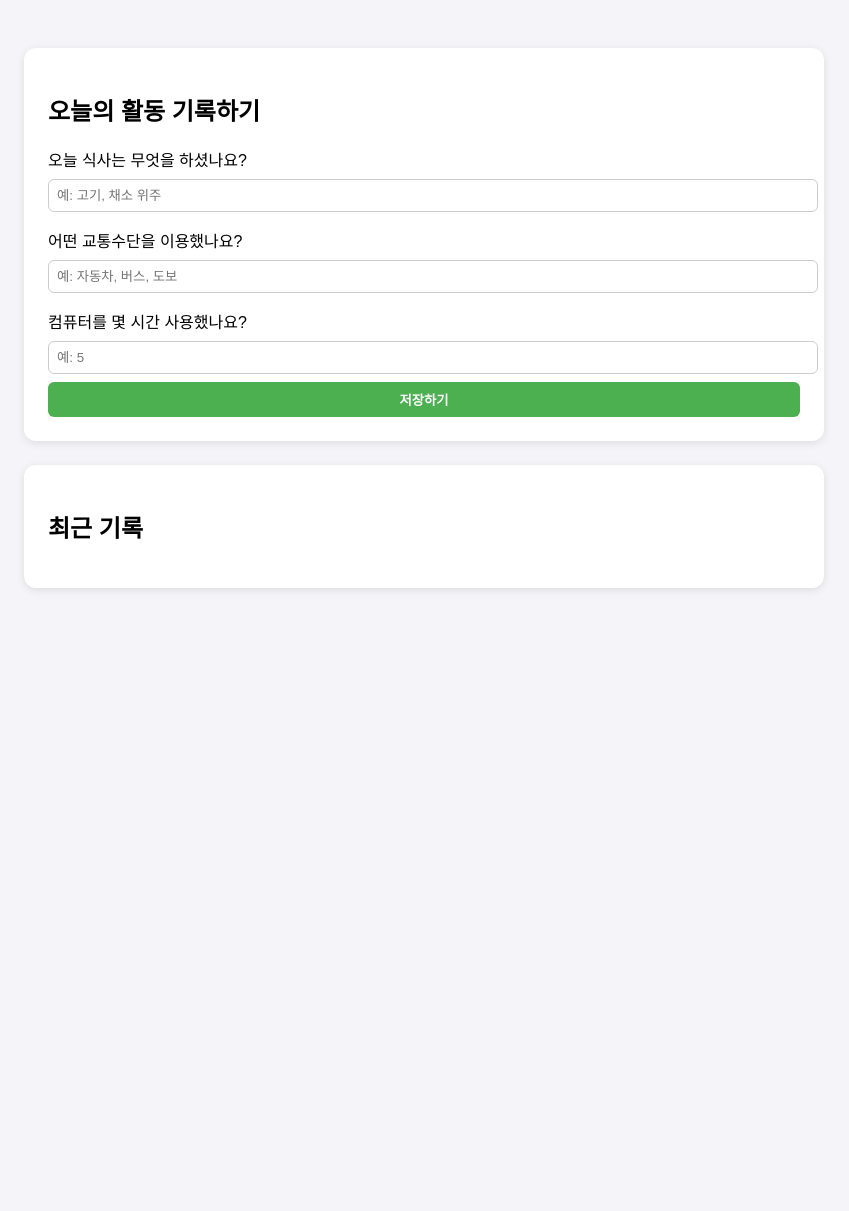
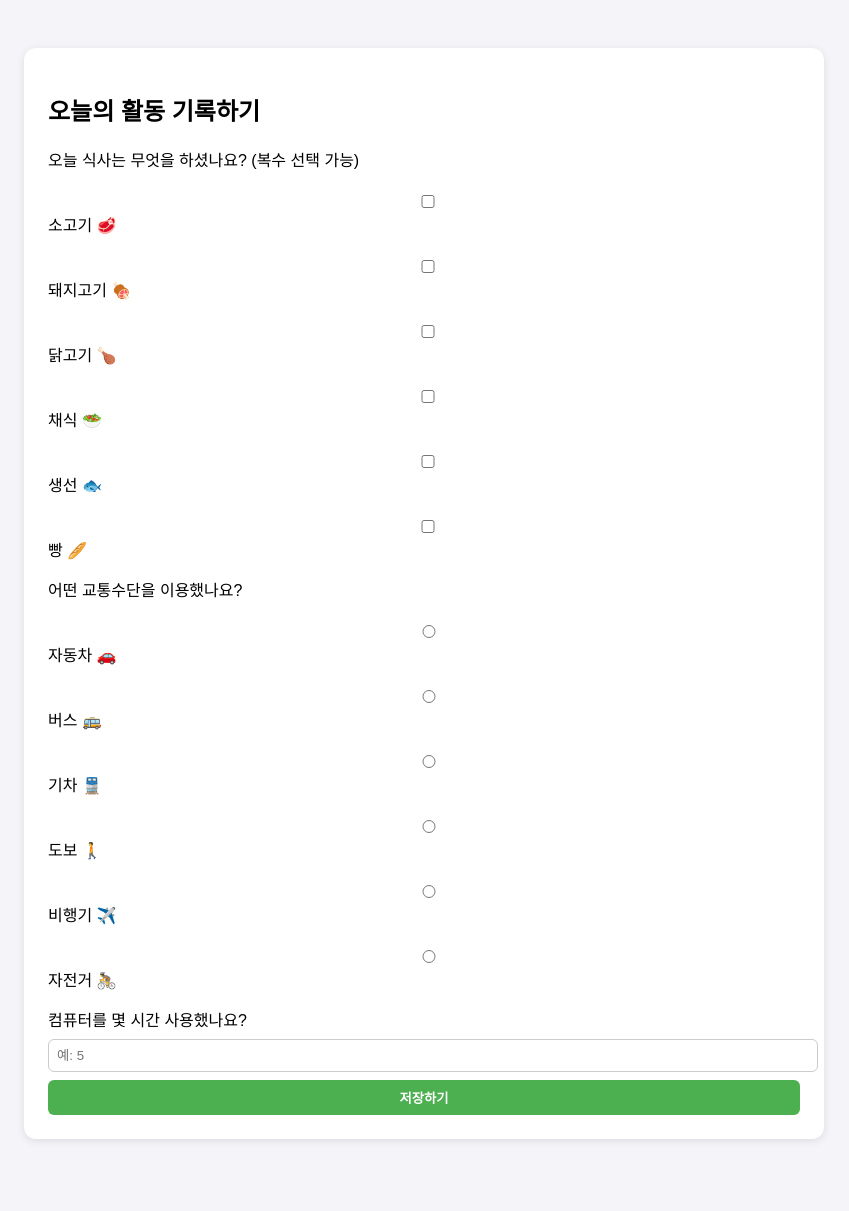
Before and after one commit to human2team/carbon_diary, a Flask app: page / in a window 1280 px wide. Shown: the part 145-1356 px from the top of the page, without its empty margins (216-1065 px from the left). Before the commit the page ends 735 px from the top, so only its background shows below. Run offline with Flask 3, Linux system fonts and the light colour scheme; data that the repository does not hold is empty.

Commit message:
Update index.html

```diff
--- a/templates/index.html
+++ b/templates/index.html
@@ -1,34 +1,150 @@
 {% extends "base.html" %}
 {% block content %}
 <div class="card">
+  <!-- 오늘 기록 입력 폼 -->
   <h2>오늘의 활동 기록하기</h2>
-  <form method="POST">
-    <label>오늘 식사는 무엇을 하셨나요?</label>
-    <input type="text" name="meal" placeholder="예: 고기, 채소 위주">
+  <form method="POST" class="form">
+    <label>오늘 식사는 무엇을 하셨나요? (복수 선택 가능)</label>
+    <div class="card-group">
+      <label class="card-option">
+        <input type="checkbox" name="meal[]" value="소고기">
+        <span>소고기 🥩</span>
+      </label>
+      <label class="card-option">
+        <input type="checkbox" name="meal[]" value="돼지고기">
+        <span>돼지고기 🍖</span>
+      </label>
+      <label class="card-option">
+        <input type="checkbox" name="meal[]" value="닭고기">
+        <span>닭고기 🍗</span>
+      </label>
+      <label class="card-option">
+        <input type="checkbox" name="meal[]" value="채식">
+        <span>채식 🥗</span>
+      </label>
+      <label class="card-option">
+        <input type="checkbox" name="meal[]" value="생선">
+        <span>생선 🐟</span>
+      </label>
+      <label class="card-option">
+        <input type="checkbox" name="meal[]" value="빵">
+        <span>빵 🥖</span>
+      </label>
+    </div>
 
     <label>어떤 교통수단을 이용했나요?</label>
-    <input type="text" name="transport" placeholder="예: 자동차, 버스, 도보">
+    <div class="card-group">
+      <label class="card-option">
+        <input type="radio" name="transport" value="자동차">
+        <span>자동차 🚗</span>
+      </label>
+      <label class="card-option">
+        <input type="radio" name="transport" value="버스">
+        <span>버스 🚌</span>
+      </label>
+      <label class="card-option">
+        <input type="radio" name="transport" value="기차">
+        <span>기차 🚆</span>
+      </label>
+      <label class="card-option">
+        <input type="radio" name="transport" value="도보">
+        <span>도보 🚶</span>
+      </label>
+      <label class="card-option">
+        <input type="radio" name="transport" value="비행기">
+        <span>비행기 ✈️</span>
+      </label>
+      <label class="card-option">
+        <input type="radio" name="transport" value="자전거">
+        <span>자전거 🚴</span>
+      </label>
+    </div>
 
     <label>컴퓨터를 몇 시간 사용했나요?</label>
-    <input type="text" name="computer" placeholder="예: 5">
+    <input type="number" name="computer" placeholder="예: 5" class="input-field" min="0" max="24">
 
-    <button type="submit">저장하기</button>
+    <button type="submit" class="btn">저장하기</button>
   </form>
 </div>
 
+<!-- 오늘의 탄소 발자국 -->
 {% if latest %}
 <div class="card footprint">
   <h2>오늘의 탄소 배출량</h2>
   <p class="value">{{ latest.emissions }} kg</p>
+  <div class="formula">
+    <h3>계산식</h3>
+    <ul>
+      <li>음식: {{ latest.meal_emission }} kg CO₂e</li>
+      <li>교통: {{ latest.transport_emission }} kg CO₂e</li>
+      <li>컴퓨터: {{ latest.computer_emission }} kg CO₂e</li>
+    </ul>
+    <p>총합: {{ latest.meal_emission }} + {{ latest.transport_emission }} + {{ latest.computer_emission }} = <b>{{ latest.emissions }} kg CO₂e</b></p>
+  </div>
 </div>
 {% endif %}
 
-<div class="card">
-  <h2>최근 기록</h2>
-  <ul class="diary-list">
-    {% for entry in diary %}
-    <li>{{ entry.entry_date }} | 식사: {{ entry.meal }} | 교통: {{ entry.transport }} | 컴퓨터: {{ entry.computer_hours }}시간 → <b>{{ entry.emissions }} kg</b></li>
+<!-- 내 기록 리스트 -->
+{% if all_entries %}
+<div class="card records">
+  <h2>내 기록</h2>
+  <ul>
+    {% for entry in all_entries %}
+    <li>
+      {{ entry.date }} - {{ entry.meal }} - {{ entry.transport }} - {{ entry.computer }}시간 -
+      <span class="emission-detail" style="cursor:pointer;color:#007bff;text-decoration:underline;" onclick="showFormula('{{ entry.meal }}', '{{ entry.transport }}', '{{ entry.computer }}', '{{ entry.emissions }}')">{{ entry.emissions }} kg</span>
+      <form action="/delete/{{ entry.id }}" method="POST" style="display:inline;">
+        <button type="submit" class="btn-delete">삭제</button>
+      </form>
+    </li>
     {% endfor %}
   </ul>
+{% endif %}
+<!-- 계산식 팝업과 스크립트는 조건문 바깥에 위치 -->
+<div id="formulaModal" style="display:none;position:fixed;top:30%;left:50%;transform:translate(-50%,-30%);background:#fff;border:1px solid #ccc;padding:20px;z-index:1000;box-shadow:0 2px 8px rgba(0,0,0,0.2);">
+  <h3>계산식</h3>
+  <div id="formulaContent"></div>
+  <button onclick="document.getElementById('formulaModal').style.display='none'">닫기</button>
 </div>
+<script>
+  function showFormula(meal, transport, computer, emissions) {
+    // 음식 계산식
+    var mealArr = meal.split(', ');
+    var mealFormula = mealArr.map(function(m) {
+      if (m === '소고기') return '소고기(13)';
+      if (m === '돼지고기') return '돼지고기(3.5)';
+      if (m === '닭고기') return '닭고기(3)';
+      if (m === '쌀') return '쌀(2)';
+      if (m === '채소') return '채소(0.5)';
+      if (m === '생선') return '생선(2.5)';
+      return m;
+    }).join(' + ');
+    var mealText = mealFormula ? mealFormula : '없음';
+
+    // 교통 계산식
+    var transportVal = 0;
+    var transportFormula = '';
+    var distance = 10; // 기본값(10km)
+    if (transport === '자동차') { transportVal = 0.21 * distance; transportFormula = '자동차(0.21×' + distance + ')'; }
+    else if (transport === '버스') { transportVal = 0.05 * distance; transportFormula = '버스(0.05×' + distance + ')'; }
+    else if (transport === '기차') { transportVal = 0.04 * distance; transportFormula = '기차(0.04×' + distance + ')'; }
+    else if (transport === '비행기') { transportVal = 0.15 * distance; transportFormula = '비행기(0.15×' + distance + ')'; }
+    else if (transport === '도보' || transport === '자전거') { transportVal = 0.01 * distance; transportFormula = transport + '(0.01×' + distance + ')'; }
+    else { transportFormula = '기본값(0.01×' + distance + ')'; transportVal = 0.01 * distance; }
+
+    // 컴퓨터 계산식
+    var computerVal = parseFloat(computer);
+    var computerEmission = (100/1000) * computerVal * 0.5;
+    var computerFormula = '100W×' + computerVal + '시간×0.5';
+
+    var html = `<ul>`;
+    html += `<li>음식: ` + mealText + `</li>`;
+    html += `<li>교통: ` + transportFormula + `</li>`;
+    html += `<li>컴퓨터: ` + computerFormula + `</li>`;
+    html += `</ul>`;
+    html += `<p>총합: (` + mealText + `) + (` + transportFormula + `) + (` + computerFormula + `) = <b>` + emissions + ` kg CO₂e</b></p>`;
+    document.getElementById('formulaContent').innerHTML = html;
+    document.getElementById('formulaModal').style.display = 'block';
+  }
+</script>
 {% endblock %}
```
